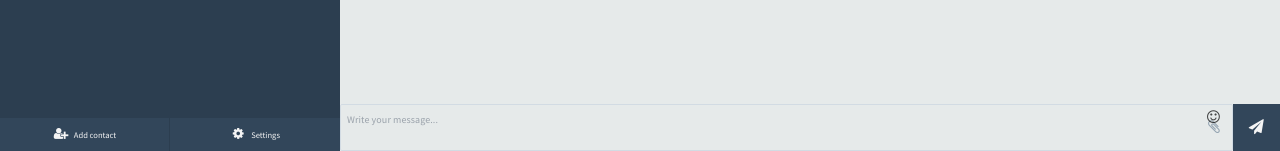
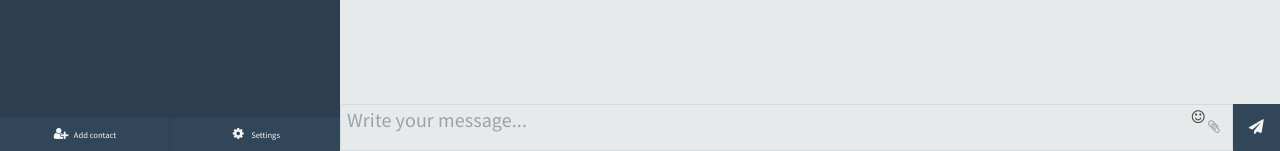
Before and after one commit to Ming-Lyu/chatter, a Django app: page /room/ in a window 1280 px wide. Shown: the part 649-800 px from the top of the page. Run offline with Django 3.2, Linux system fonts and the light colour scheme; a user stored in the database is signed in; data comes from the database, SQL or seed files in the repository; both versions use the stored data as it was after the commit; some libraries are stand-ins or nearby versions.

Commit message:
Minor fix styling

```diff
--- a/chatter/static/css/emoji.css
+++ b/chatter/static/css/emoji.css
@@ -55,7 +55,7 @@ img.emoji {
 .emoji-picker-icon {
     cursor: pointer;
     position: absolute;
-    right: 60px;
+    right: 8%;
     top: 5px;
     font-size: 20px;
     opacity: 0.7;
@@ -91,6 +91,7 @@ img.emoji {
 }
 
 .emoji-wysiwyg-editor {
+    font-size: 2rem;
     padding: 6px;
     padding-right: 35px;
     margin-bottom: 0px;
--- a/chatter/static/css/style.css
+++ b/chatter/static/css/style.css
@@ -1,14 +1,17 @@
-.message-input{
+.message-input {
+    width: 80%;
+}
+
+.emoji-wysiwyg-editor {
     width: 100%;
 }
-.emoji-wysiwyg-editor{
-    width: 100%;
-}
-#loadmore{
+
+#loadmore {
     display: flex;
     margin-left: auto;
     margin-right: auto;
 }
+
 a .contact {
     color: white!important;
     text-decoration: none!important;
```
Also changed, not shown: db.sqlite3.
